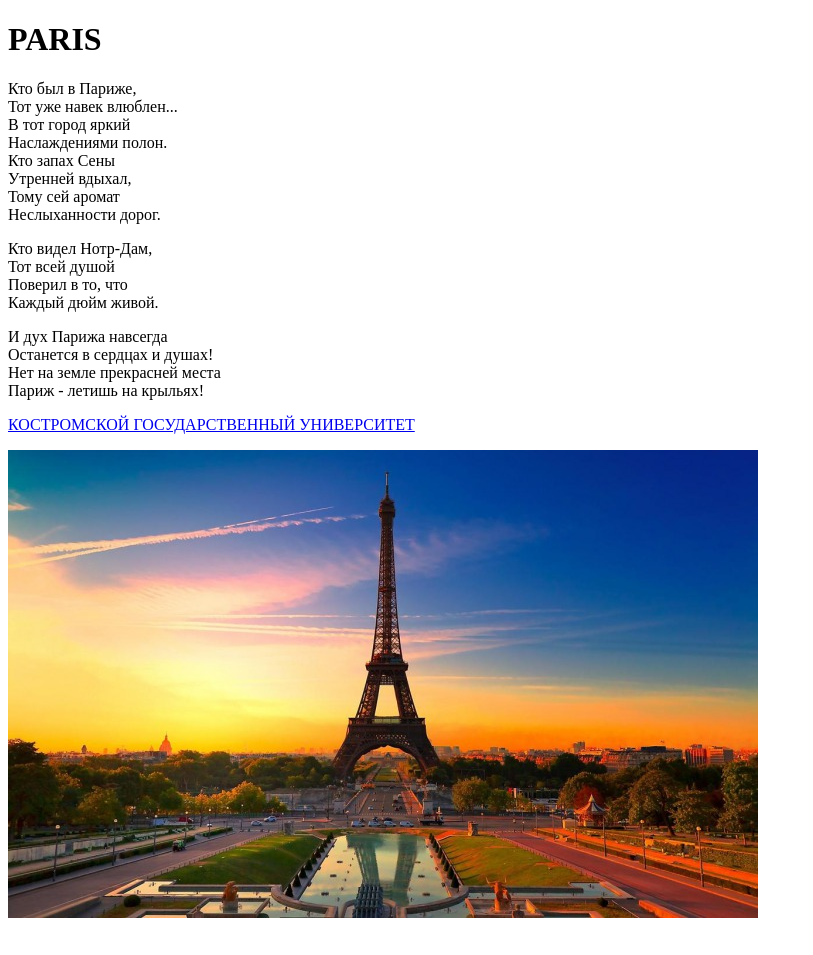
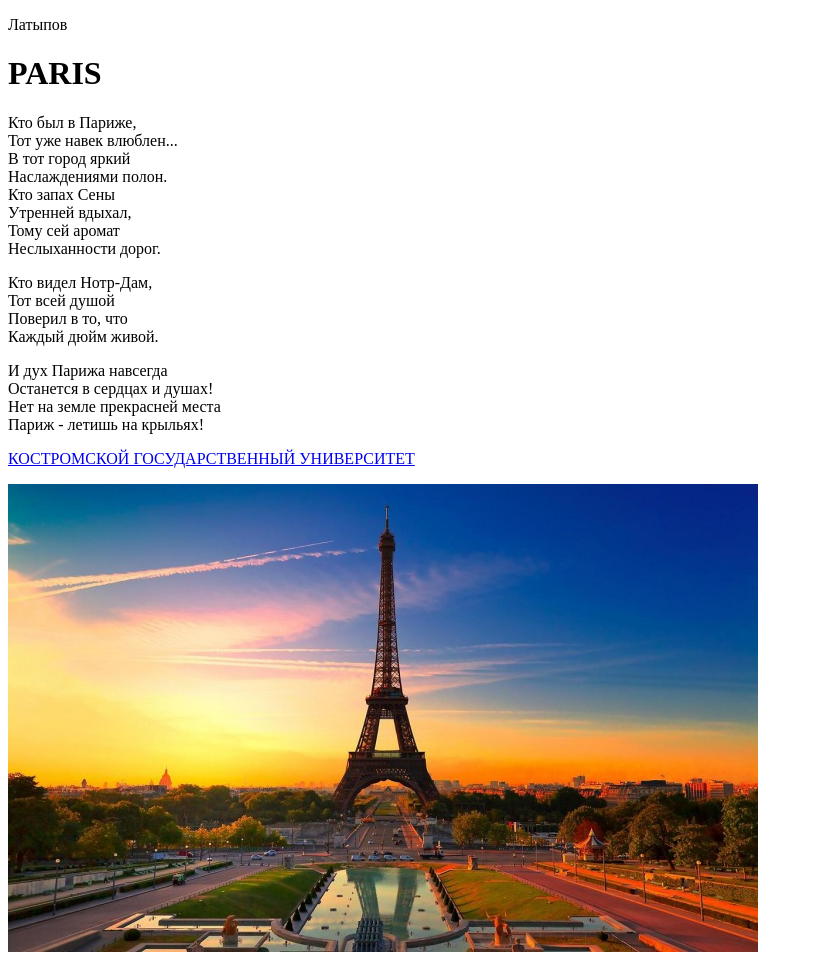
Before and after one commit to VitaliyLat/VitaliyLat.github.io, a plain HTML site: page index.html in a window 1280 px wide. Shown: the whole page, without its empty margins (0-813 px from the left). Before the commit the page ends 930 px from the top, so only its background shows below. Drawn offline with Linux system fonts and the light colour scheme.

Commit message:
Update index.html

```diff
--- a/index.html
+++ b/index.html
@@ -9,6 +9,7 @@
 </head>
 
 <body>
+    <p>Латыпов</p>
     <h1>PARIS</h1>
     <p>Кто был в Париже,<br>
         Тот уже навек влюблен...<br>
```
